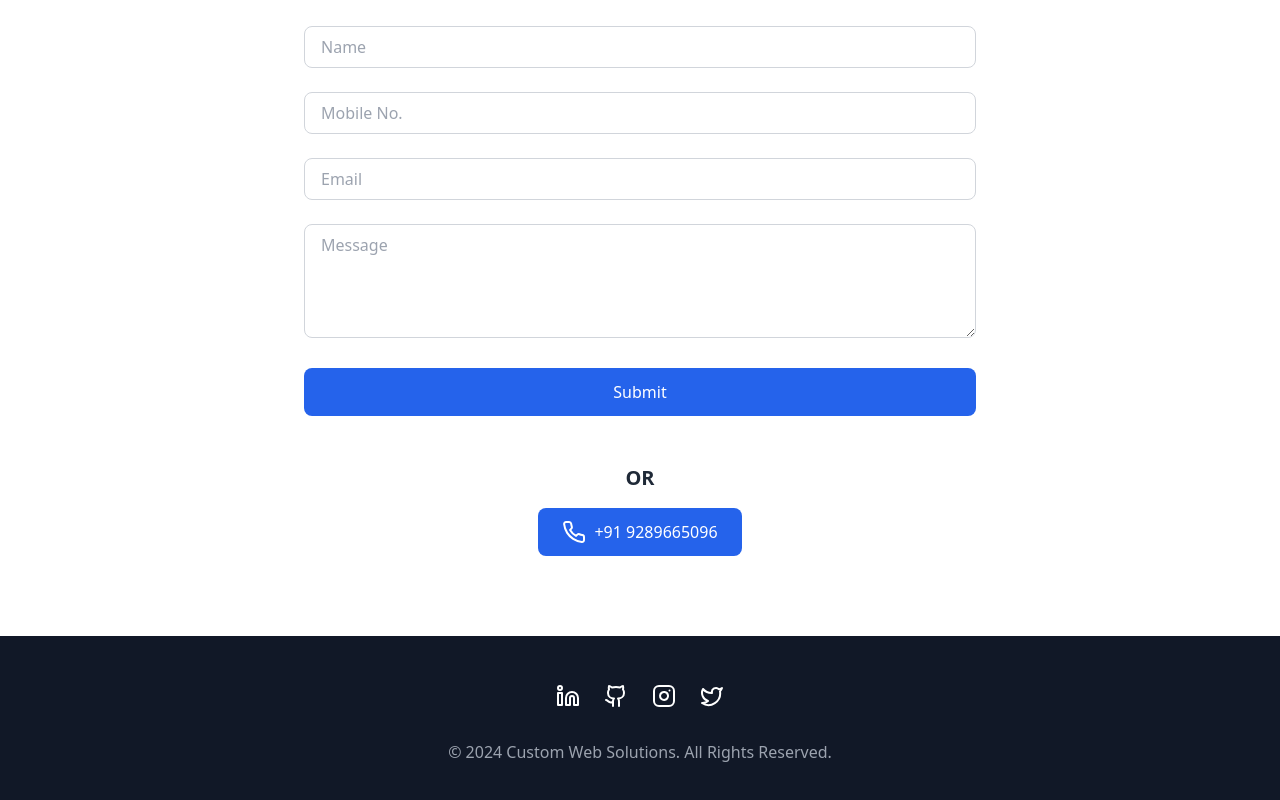
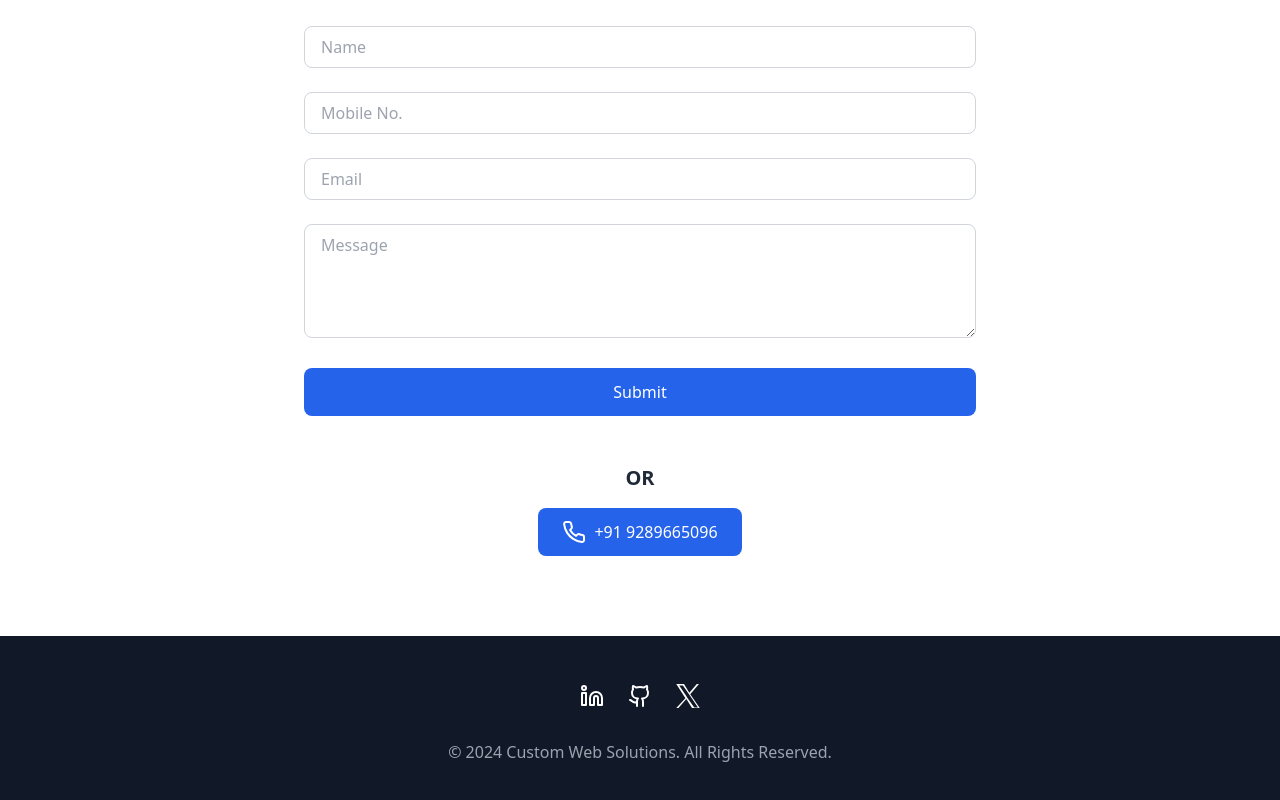
Before and after one commit to ADISHA2003/my-portfolio-app, a React (Vite) app: page / in a window 1280 px wide. Shown: the part 4950-5750 px from the top of the page. Built offline with nearby package versions, Linux system fonts and the light colour scheme.

Commit message:
Update Footer.tsx

```diff
--- a/src/components/Footer.tsx
+++ b/src/components/Footer.tsx
@@ -1,4 +1,17 @@
-import { Linkedin, Github, Instagram, Twitter } from 'lucide-react';
+import { Linkedin, Github } from 'lucide-react';
+
+const XIcon = () => (
+  <svg
+    xmlns="http://www.w3.org/2000/svg"
+    viewBox="0 0 1200 1227"
+    className="w-6 h-6 fill-current"
+  >
+    <path d="M714.163 519.284L1160.89 0H1050.3L667.137 442.67L395.61 0H0L468.137
+      729.49L0 1226.37H110.59L515.137 761.517L804.39 1226.37H1200L714.137
+      519.284H714.163ZM564.59 696.655L521.445 630.07L150.3 79.524h190.21L694.72
+      585.24L737.864 651.825L1109.42 1200H919.21L564.59 696.655Z"/>
+  </svg>
+);
 
 export default function Footer() {
   const socialLinks = [
@@ -13,14 +26,9 @@ export default function Footer() {
       label: 'GitHub',
     },
     {
-      icon: <Instagram className="w-6 h-6" />,
-      href: 'https://www.instagram.com/dev_studio_2003',
-      label: 'Instagram',
-    },
-    {
-      icon: <Twitter className="w-6 h-6" />,
+      icon: <XIcon />,
       href: 'https://x.com/AdityaS47782205',
-      label: 'Twitter',
+      label: 'X',
     },
   ];
 
```
